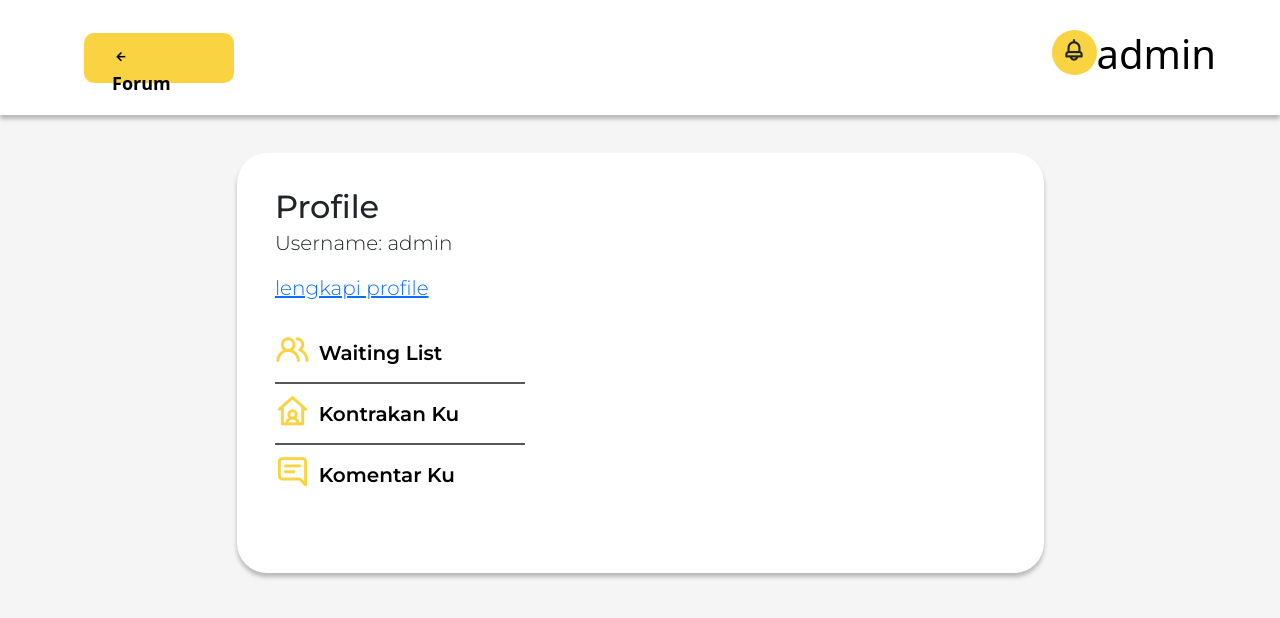
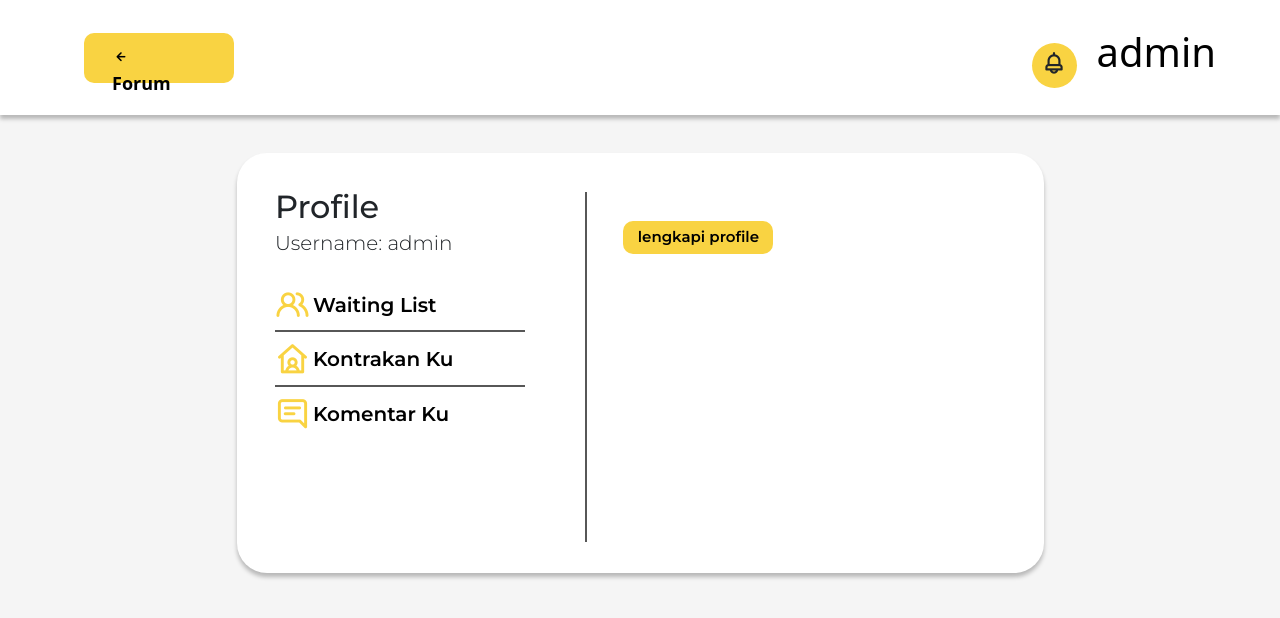
Before and after one commit to aamilham/KontrakanID, a Django app: page /account/profile/1 in a window 1280 px wide. Shown: the top 618 px of the page. Run offline with Django 4.2, Linux system fonts and the light colour scheme; a user stored in the database is signed in; data comes from the database, SQL or seed files in the repository.

Commit message:
add profile frontend

```diff
--- a/account/templates/account/create_profile.html
+++ b/account/templates/account/create_profile.html
@@ -21,8 +21,8 @@
 </div>
 </div>
 
-<div class="createRent">
-    <h2>Create Profile</h2>
+<div class="updateProfile">
+    <h3>Create Profile</h3>
     <form method="post" enctype="multipart/form-data">
         {% csrf_token %}
         {{ form|crispy }}
--- a/account/templates/account/profile.html
+++ b/account/templates/account/profile.html
@@ -17,24 +17,24 @@
         <div class="loncenglogo"><i class="uil uil-bell"></i></div>
     </div>
     <a href="{% url 'account:profile'  pk=request.user.id %}">
+        {% if user.profile %}
+            <img src="{{ user.profile.photo.url }}" alt="" class="photoProfile">
+        {% else %}
             <h1>{{ request.user.username }}</h1>
+        {% endif %}
     </a>
 </div>
 </div>
 
 <div class="profileBox">
+    <div class="profileText">
+        <div class="profileOut">
             <div class="profileTop">
                 <h2>Profile</h2>
+                {% if user.profile %}
+                <img src="{{ user.profile.photo.url }}" alt="" class="photoProfile">
+                {% endif %}
                 <p>Username: {{ user.username }}</p>
-        {% if user.profile %}
-            <img src="{{ user.profile.photo.url }}" alt="" width="100px" height="100px">
-            <p>Status: {{ user.profile.status }}</p>
-            <p>Gender: {{ user.profile.gender }}</p>
-            <p>Contact link: <a href="https://{{ user.profile.link }}">{{ user.profile.link }}</a></p>
-            <a href="{% url 'account:update_profile' pk=user.id %}">edit profile</a>
-        {% else %}
-            <a href="{% url 'account:create_profile' pk=user.id %}">lengkapi profile</a>
-        {% endif %}
             </div>
             <!-- <ul>
                 <li><a href="{% url 'account:waiting_list' pk=user.id %}">waiting list</a></li>
@@ -49,6 +49,23 @@
                 <a href="{% url 'account:comment_list' pk=user.id %}"><i class="uil uil-comment-alt-lines"></i><h3>Komentar Ku</h3></a>
             </div>
         </div>
+        <div class="profileBatas"></div>
+        <div class="profileWith">
+            {% if user.profile %}
+                    <h2>Status: <h3>{{ user.profile.status }}</h3></h2>
+                    <h2>Gender: <h3>{{ user.profile.gender }}</h3></h2>
+                    <h2>Contact link: <h3><a href="https://{{ user.profile.link }}">{{ user.profile.link }}</a></h3></h2>
+                    <div class="profileEdit">
+                        <a href="{% url 'account:update_profile' pk=user.id %}"><h4>edit profile</h4></a>
+                    </div>
+                {% else %}
+                <div class="profileEdit">
+                    <a href="{% url 'account:create_profile' pk=user.id %}"><h4>lengkapi profile</h4></a>
+                </div>
+                {% endif %}
+        </div>
+    </div>
+</div>
 <div class="tambahan"></div>
 </div>
 
--- a/account/templates/account/update_profile.html
+++ b/account/templates/account/update_profile.html
@@ -22,7 +22,7 @@
     </div>
 </div>
 
-<div class="createRent">
+<div class="updateProfile">
     <h2>Edit Profile</h2>
     <form method="post" enctype="multipart/form-data">
         {% csrf_token %}
--- a/forum/static/forum/forum.css
+++ b/forum/static/forum/forum.css
@@ -32,6 +32,9 @@
   background-color: #F9D342;
   border-radius: 50%;
   display: inline-block;
+
+  margin-top: 15px;
+  margin-right: 20px;
 }
 
 .loncenglogo {
--- a/forum/static/forum/profile.css
+++ b/forum/static/forum/profile.css
@@ -8,6 +8,81 @@
     border-radius: 30px;
     padding: 3%;
 }
+
+.photoProfile {
+    display: inline-block;
+    width: 76px;
+    height: 76px;
+    border-radius: 50%;
+
+    background-repeat: no-repeat;
+    background-position: center center;
+    background-size: cover;
+}
+
+.profileText {
+    display: flex;
+}
+
+.profileBatas {
+    height: 350px;
+    width: 2px;
+    border: 1px solid rgba(0, 0, 0, 0.66);
+    margin-left: 60px;
+}
+
+.profileWith {
+    padding-top: 4%;
+    padding-left: 5%;
+}
+
+.profileWith h2 {
+    font-family: 'Montserrat';
+font-style: normal;
+font-weight: 500;
+font-size: 25px;
+line-height: 29px;
+}
+
+.profileWith h3 {
+    font-family: 'Montserrat';
+font-style: normal;
+font-weight: 400;
+font-size: 20px;
+line-height: 29px;
+
+padding-left: 1%;
+
+background-color: #f5f5f5;
+border-radius: 5%;
+
+margin-bottom: 20px;
+}
+
+
+.profileWith a {
+    text-decoration: none;
+}
+
+.profileEdit a {
+    position: absolute;
+}
+
+.profileEdit a h4{
+    font-family: 'Montserrat';
+font-style: normal;
+font-weight: 600;
+font-size: 15px;
+line-height: 24px;
+
+width: 150px;
+    color: #000000;
+    background-color: #F9D342;
+    padding: 3%;
+    border-radius: 10px;
+    text-align: center;
+}
+
 
 .profileTop {
     font-family: 'Montserrat';
@@ -39,15 +114,13 @@ line-height: 29px;
 
 .profileMid a h3 {
     padding: 1.2%;
-    padding-top: 2.5%;
+    padding-top: 6%;
 
     font-family: 'Montserrat';
 font-style: normal;
 font-weight: 600;
 font-size: 20px;
 line-height: 24px;
-
-
 }
 
 .line1 {
--- a/forum/templates/forum/base.html
+++ b/forum/templates/forum/base.html
@@ -14,6 +14,7 @@
     <link rel="stylesheet" href="{% static 'forum/createrent.css' %}?{% now 'U' %}">
     <link rel="stylesheet" href="{% static 'forum/profile.css' %}?{% now 'U' %}">
     <link rel="stylesheet" href="{% static 'forum/mycomment.css' %}?{% now 'U' %}">
+    <link rel="stylesheet" href="{% static 'forum/updateprofile.css' %}?{% now 'U' %}">
     <!-- Bootstrap CSS -->
     <link href="https://cdn.jsdelivr.net/npm/bootstrap@5.2.3/dist/css/bootstrap.min.css" rel="stylesheet" integrity="sha384-rbsA2VBKQhggwzxH7pPCaAqO46MgnOM80zW1RWuH61DGLwZJEdK2Kadq2F9CUG65" crossorigin="anonymous">
 
```
Also changed, not shown: forum/static/forum/updateprofile.css (added, +67 -0 lines). Lines whose indentation alone changed are shown as unchanged.
